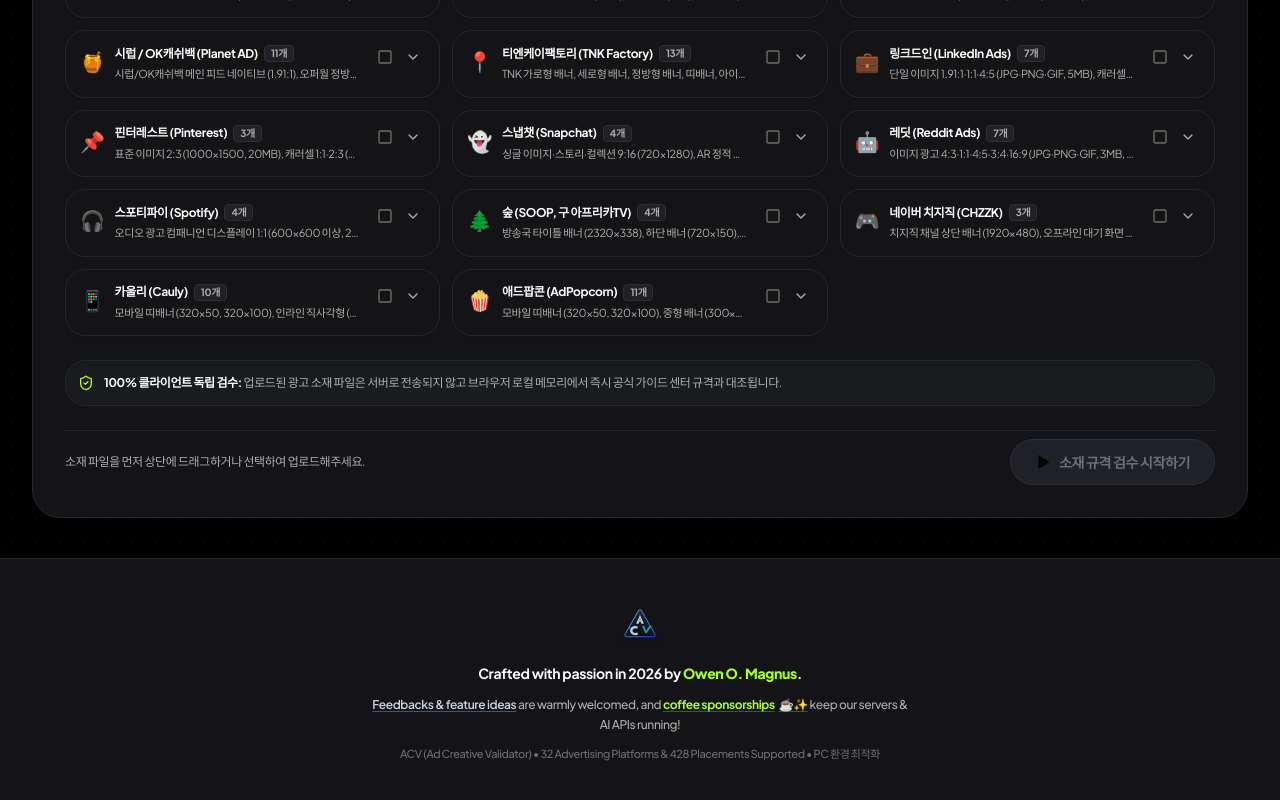
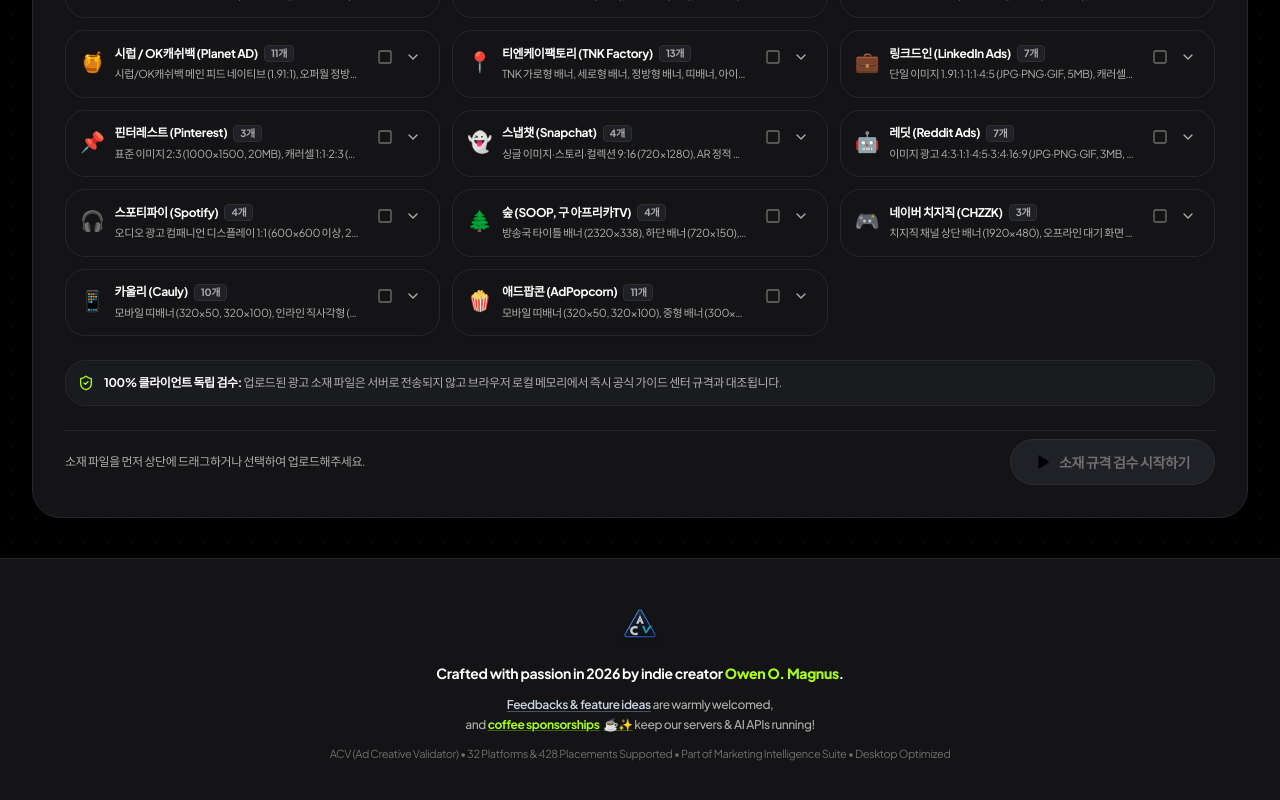
Before and after one commit to Greycity1988/ad-creative-validator, a React (Vite) app in the folder frontend/: page / in a window 1280 px wide. Shown: the part 1798-2598 px from the top of the page. Built offline with nearby package versions, Linux system fonts and the light colour scheme; no server answers.

Commit message:
feat(footer): standardize on SuiteFooter across marketing intelligence suite

```diff
--- a/frontend/src/App.tsx
+++ b/frontend/src/App.tsx
@@ -9,7 +9,8 @@ import { DonationModal } from './components/DonationModal';
 import { GuideModal } from './components/GuideModal';
 import { LogoModal } from './components/LogoModal';
 import { SuiteNavigationDrawer } from './components/SuiteNavigationDrawer';
-import { Footer } from './components/Footer';
+import { SuiteFooter } from './components/SuiteFooter';
+import { ACVLogo } from './components/ACVLogo';
 import { useTheme } from './utils/useTheme';
 import { UploadedFileItem, ValidationItem, PlatformMetadata } from './types';
 import { fetchPlatformsMetadata, validateImages } from './api/validator';
@@ -249,12 +250,13 @@ export const App: React.FC = () => {
         )}
       </main>
 
-      <Footer
+      <SuiteFooter
+        appName={`ACV (Ad Creative Validator) • ${platformsMetadata.length} Platforms & ${totalPlacementsCount} Placements Supported`}
+        emblem={<ACVLogo size={36} showText={false} />}
+        onEmblemClick={() => setIsLogoOpen(true)}
+        emblemTitle="클릭하여 ACV 로고 아이덴티티 및 고해상도 엠블럼 크게 보기"
         onOpenFeedback={() => setIsFeedbackOpen(true)}
         onOpenDonation={() => setIsDonationOpen(true)}
-        onOpenLogo={() => setIsLogoOpen(true)}
-        platformsCount={platformsMetadata.length}
-        placementsCount={totalPlacementsCount}
       />
 
       {/* Modals */}
--- a/frontend/src/components/Footer.tsx
+++ /dev/null
@@ -1,89 +0,0 @@
-import React from 'react';
-import { ACVLogo } from './ACVLogo';
-
-interface FooterProps {
-  onOpenFeedback?: () => void;
-  onOpenDonation?: () => void;
-  onOpenLogo?: () => void;
-  platformsCount?: number;
-  placementsCount?: number;
-}
-
-export const Footer: React.FC<FooterProps> = ({
-  onOpenFeedback,
-  onOpenDonation,
-  onOpenLogo,
-  platformsCount = 32,
-  placementsCount = 428,
-}) => {
-  return (
-    <footer className="mt-auto border-t border-slate-200 bg-white dark:border-[#26272c] dark:bg-[#141416] py-10 text-center text-xs text-slate-500 dark:text-[#AEAEAE] space-y-3 flex flex-col items-center justify-center transition-colors">
-      {/* ── Brand Emblem ── */}
-      {onOpenLogo ? (
-        <button
-          type="button"
-          onClick={onOpenLogo}
-          className="group relative p-2 rounded-2xl hover:bg-slate-100 dark:hover:bg-[#1a1b1f] transition-all cursor-pointer select-none"
-          title="클릭하여 ACV 로고 아이덴티티 및 고해상도 엠블럼 크게 보기"
-        >
-          <ACVLogo
-            size={36}
-            showText={false}
-            className="opacity-80 group-hover:opacity-100 transition-transform group-hover:scale-105"
-          />
-        </button>
-      ) : (
-        <div className="p-2">
-          <ACVLogo size={36} showText={false} className="opacity-80" />
-        </div>
-      )}
-
-      {/* ── Line 1: Creator Statement ── */}
-      <p className="font-bold text-slate-900 dark:text-white text-sm tracking-tight">
-        Crafted with passion in 2026 by{' '}
-        <strong className="text-emerald-700 dark:text-[#A8FF1A] font-extrabold">
-          Owen O. Magnus
-        </strong>
-        .
-      </p>
-
-      {/* ── Line 2: Feedback & Coffee Sponsorship Action ── */}
-      <p className="text-xs text-slate-500 dark:text-[#AEAEAE] font-medium leading-relaxed max-w-xl px-4">
-        {onOpenFeedback ? (
-          <button
-            type="button"
-            onClick={onOpenFeedback}
-            className="font-semibold text-slate-700 hover:text-slate-900 dark:text-slate-300 dark:hover:text-white underline decoration-slate-300 dark:decoration-slate-600 underline-offset-2 transition cursor-pointer"
-            title="새로운 기능 제안 및 건의사항 남기기"
-          >
-            Feedbacks & feature ideas
-          </button>
-        ) : (
-          <span>Feedbacks & feature ideas</span>
-        )}{' '}
-        are warmly welcomed, and{' '}
-        {onOpenDonation ? (
-          <button
-            type="button"
-            onClick={onOpenDonation}
-            className="text-emerald-700 hover:text-emerald-800 dark:text-[#A8FF1A] dark:hover:text-[#b8ff33] font-bold underline decoration-emerald-500/30 dark:decoration-[#A8FF1A]/30 underline-offset-2 transition cursor-pointer inline-flex items-center space-x-1"
-            title="개발자에게 커피 한 잔 선물하기"
-          >
-            <span>coffee sponsorships</span>
-            <span>☕✨</span>
-          </button>
-        ) : (
-          <span className="font-bold text-emerald-700 dark:text-[#A8FF1A]">
-            coffee sponsorships ☕✨
-          </span>
-        )}{' '}
-        keep our servers & AI APIs running!
-      </p>
-
-      {/* ── Line 3: Product Metadata & Desktop Optimization ── */}
-      <p className="text-[11px] text-slate-400 dark:text-[#6E6E6E] font-medium">
-        ACV (Ad Creative Validator) • {platformsCount} Advertising Platforms & {placementsCount} Placements Supported • PC 환경 최적화
-      </p>
-    </footer>
-  );
-};
--- /dev/null
+++ b/frontend/src/components/SuiteFooter.tsx
@@ -0,0 +1,77 @@
+import React from 'react';
+
+interface SuiteFooterProps {
+  /** Shown on the last line, e.g. "ACV (Ad Creative Validator)" */
+  appName: string;
+  /** The tool's logo emblem */
+  emblem: React.ReactNode;
+  onOpenDonation: () => void;
+  onOpenFeedback?: () => void;
+  /** Optional: make the emblem clickable (ACV opens its logo modal) */
+  onEmblemClick?: () => void;
+  emblemTitle?: string;
+}
+
+/**
+ * Footer shared by every Marketing Intelligence Suite app (ACV, OTT, CAL, BEP Master).
+ * Keep the text identical across the apps; only appName and emblem differ.
+ */
+export const SuiteFooter: React.FC<SuiteFooterProps> = ({
+  appName,
+  emblem,
+  onOpenDonation,
+  onOpenFeedback,
+  onEmblemClick,
+  emblemTitle,
+}) => (
+  <footer className="mt-auto border-t border-slate-200 bg-white dark:border-[#26272c] dark:bg-[#141416] py-10 px-4 text-center text-xs text-slate-500 dark:text-[#AEAEAE] space-y-3 flex flex-col items-center justify-center transition-colors">
+    {onEmblemClick ? (
+      <button
+        type="button"
+        onClick={onEmblemClick}
+        className="group relative p-2 rounded-2xl hover:bg-slate-100 dark:hover:bg-[#1a1b1f] transition-all cursor-pointer select-none"
+        title={emblemTitle}
+      >
+        <span className="block opacity-80 group-hover:opacity-100 transition-transform group-hover:scale-105">{emblem}</span>
+      </button>
+    ) : (
+      <div className="p-2 opacity-90 select-none" aria-hidden="true">
+        {emblem}
+      </div>
+    )}
+    <p className="font-bold text-slate-900 dark:text-white text-sm tracking-tight">
+      Crafted with passion in 2026 by indie creator{' '}
+      <strong className="text-emerald-700 dark:text-[#A8FF1A] font-extrabold">Owen O. Magnus</strong>.
+    </p>
+    <p className="text-xs text-slate-500 dark:text-[#AEAEAE] font-medium leading-relaxed">
+      {onOpenFeedback ? (
+        <button
+          type="button"
+          onClick={onOpenFeedback}
+          className="font-semibold text-slate-700 hover:text-slate-900 dark:text-slate-300 dark:hover:text-white underline decoration-slate-300 dark:decoration-slate-600 underline-offset-2 transition cursor-pointer"
+          title="새로운 기능 제안 및 건의사항 남기기"
+        >
+          Feedbacks &amp; feature ideas
+        </button>
+      ) : (
+        <span>Feedbacks &amp; feature ideas</span>
+      )}{' '}
+      are warmly welcomed,
+      <br />
+      and{' '}
+      <button
+        type="button"
+        onClick={onOpenDonation}
+        className="text-emerald-700 hover:text-emerald-800 dark:text-[#A8FF1A] dark:hover:text-[#b8ff33] font-bold underline decoration-emerald-500/30 dark:decoration-[#A8FF1A]/30 cursor-pointer inline-flex items-center space-x-1"
+        title="개발자에게 커피 한 잔 선물하기"
+      >
+        <span>coffee sponsorships</span>
+        <span>☕✨</span>
+      </button>{' '}
+      keep our servers &amp; AI APIs running!
+    </p>
+    <p className="text-[11px] text-slate-500 dark:text-[#6E6E6E]">
+      {appName} • Part of Marketing Intelligence Suite • Desktop Optimized
+    </p>
+  </footer>
+);
```
